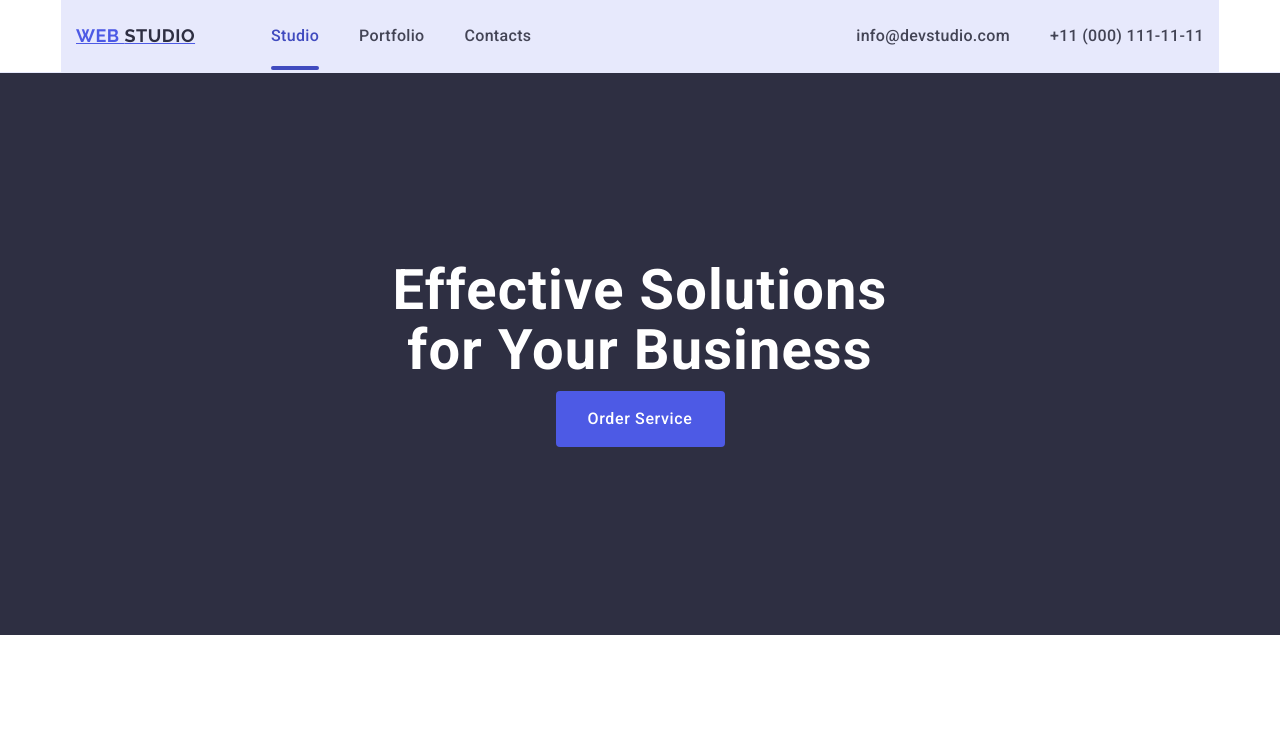
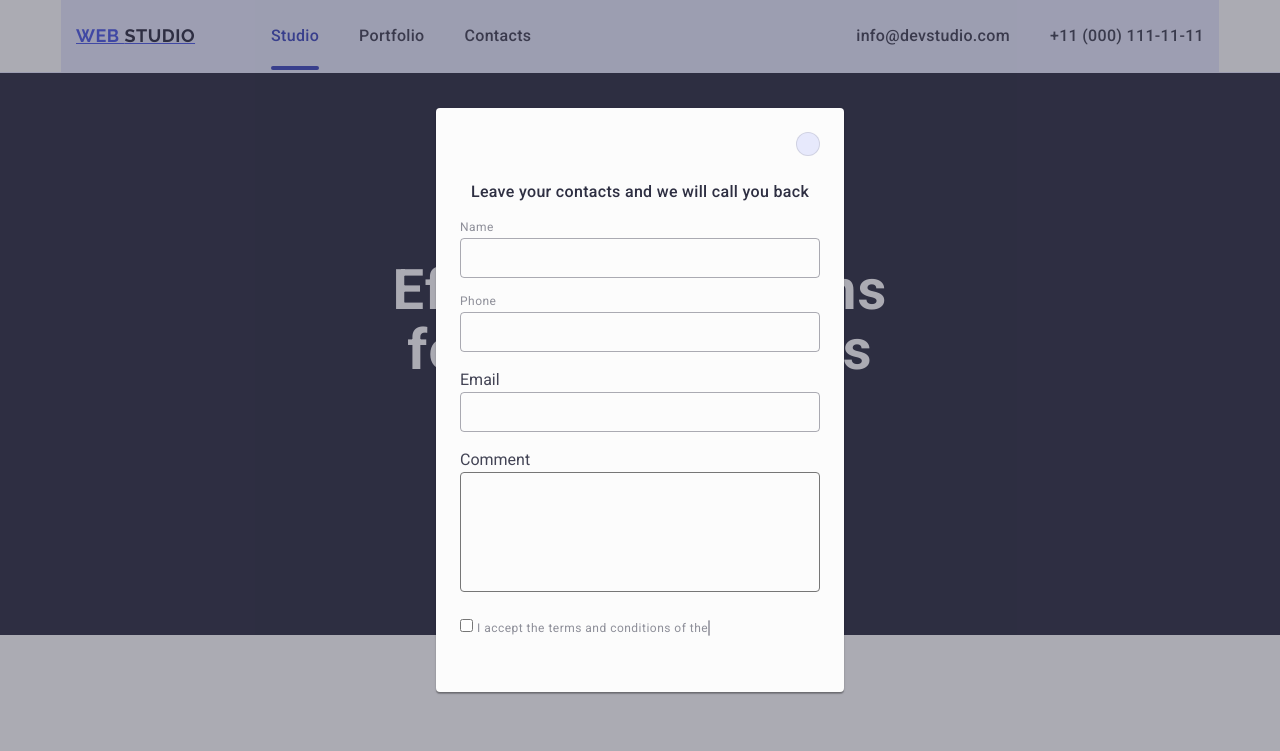
Before and after one commit to NazanK/goit-markup-hw-05, a plain HTML site: page index.html in a window 1280 px wide. Shown: the top 751 px of the page. Drawn offline with nearby package versions, Linux system fonts and the light colour scheme.

Commit message:
proje oluşturuldu

```diff
--- a/css/style.css
+++ b/css/style.css
@@ -318,14 +318,6 @@ img{
     gap:24px;
 }
 
-.social-media-list .social-list .icon{
-    display: flex;
-    justify-content: center;
-    align-content: center;
-    padding: 12px 12px;
-    fill: #f4f4fd;
-}
-
 .social-media-list .social-list .social-link{
     width: 100%;
     height: 100%;
@@ -335,6 +327,14 @@ img{
     align-items: center;
     justify-content: center;
     transition: background-color 250ms cubic-bezier(0.4, 0, 0.2, 1);
+ }
+
+.social-media-list .social-list .social-link .icon{
+    display: flex;
+    justify-content: center;
+    align-content: center;
+    padding: 12px 12px;
+    fill: #f4f4fd;
 }
 
 .social-media-list .social-list .social-link:hover,
@@ -559,43 +559,36 @@ img{
     fill: #f4f4fd;
 }
 
-.footer .subscribe-container {
-    margin-left: 60px;
-  }
-
-  .footer .subscribe-container .text {
+.footer .form-container .form-text{
     margin-bottom: 16px;
     font-weight: 500;
     font-size: 16px;
     line-height: 1.5;
     letter-spacing: 0.02em;
-    color: #ffffff;
+    color:#FFFFFF;
+
 }
 
-  .footer .subscribe-container .subscribe-form {
+.form{
     display: flex;
-    gap: 24px;
+    gap:24px;
 }
 
-  .subscribe-container .subscribe-form .subscribe-input {
+.footer .form .label .input{
     width: 264px;
     height: 40px;
-    border: 1px solid #ffffff;
+    border:1px solid #ffffff;
     background-color: transparent;
     font-size: 12px;
     line-height: 2;
     letter-spacing: 0.04em;
     padding-left: 16px;
-    box-shadow: 0px 4px 4px rgba(0, 0, 0, 0.15);
+    box-shadow: 0px 4px 4px rgba(0,0,0,0.15);
     border-radius: 4px;
     color: #ffffff;
 }
 
-  .subscribe-container .subscribe-form .subscribe-input::placeholder {
-    color: #ffffff;
-  }
-
-  .subscribe-container .subscribe-form .form-btn {
+.footer .form .form-button{
     min-width: 165px;
     height: 40px;
     display: flex;
@@ -608,13 +601,169 @@ img{
     letter-spacing: 0.04em;
     color: #ffffff;
     cursor: pointer;
-    background: #4d5ae5;
+    background-color:#4D5AE5 ;
     border: none;
     border-radius: 4px;
-    box-shadow: 0px 4px 4px rgba(0, 0, 0, 0.15);
-    transition: background-color 250ms cubic-bezier(0.4, 0, 0.2, 1);
 }
 
-  .subscribe-container .subscribe-form .form-btn .send-icon {
+.footer .form .form-button .form-icon{
     margin-left: 16px;
 }
+
+.modal-window{
+    position: fixed;
+    top: 0;
+    left: 0;
+    width: 100%;
+    height: 100%;
+    background-color:  rgba(46, 47, 66, 0.4);
+    transition: opacity 250ms cubic-bezier(0.4, 0, 0.2, 1), visibility 250ms cubic-bezier(0.4, 0, 0.2, 1);
+}
+
+.modal-window .modal-container{
+    position: absolute;
+    top: 50%;
+    left: 50%;
+    transform: translate(-50%, -50%);
+    width: 408px;
+    min-height: 584px;
+    background: #fcfcfc;
+    box-shadow: 0px 1px 1px rgba(0, 0, 0, 0.14),
+                0px 1px 3px rgba(0, 0, 0, 0.12),
+                0px 2px 1px rgba(0, 0, 0, 0.2);
+
+    border-radius: 4px;
+    transition: transform 250ms cubic-bezier(0.4, 0, 0.2, 1);
+    padding: 72px 24px 24px 24px;
+}
+
+.modal-window .modal-container .modal-button{
+    position: absolute;
+    top: 24px;
+    right: 24px;
+    width: 24px;
+    height: 24px;
+    border-radius: 50%;
+    display: flex;
+    align-items: center;
+    justify-content: center;
+    background-color: #e7e9fc;
+    border: 1px solid rgba(0, 0, 0, 0.1);
+    padding: 0px;
+    cursor: pointer;
+    transition: background-color 250ms cubic-bezier(0.4, 0, 0.2, 1), border 250ms cubic-bezier(0.4, 0, 0.2, 1);
+}
+
+.modal-container .modal-button:hover,
+.modal-container .modal-button:focus{
+    background-color: #404bbf;
+    border:none;
+}
+
+.modal-container .modal-button .modal-icon{
+    transition: fill 250ms cubic-bezier(0.4, 0, 0.2, 1);
+
+}
+
+.modal-button:hover .modal-icon,
+.modal-button:focus .modal-icon{
+    fill: #ffffff;
+}
+
+.modal-text{
+    font-weight: 500;
+    font-size: 16px;
+    line-height: 1.5;
+    text-align: center;
+    letter-spacing: 0.02em;
+    color: #2E2F42;
+    margin-bottom: 16px;
+}
+
+.form-div {
+    margin-bottom: 8px;
+}
+
+.form-div .form-label{
+    font-size: 12px;
+    line-height: 1.17;
+    letter-spacing: 0.04em;
+    color: #8e8f99;
+    display: block;
+    margin-bottom: 4px;
+
+}
+
+.modal-div{
+    position: relative;
+}
+
+.modal-input{
+    width: 100%;
+    height: 40px;
+    border: 1px solid rgba(46,47,66,0.4);
+    border-radius: 4px;
+    background-color: transparent;
+    padding-left: 38px;
+    outline: transparent;
+    transition: border-color 250ms cubic-bezier(0.4, 0, 0.2, 1);
+}
+
+.modal-input:focus{
+    border-color: #4D5AE5;
+}
+
+.user-icon{
+    position: absolute;
+    left: 16px;
+    top: 50%;
+    transform: translateY(-50%);
+    transition: fill 250ms cubic-bezier(0.4, 0, 0.2, 1);
+}
+
+.modal-input:focus .user-icon{
+    fill: #4D5AE5;
+}
+
+.form-div{
+    margin-bottom: 16px;
+}
+
+.textarea{
+    width: 100%;
+    height: 120px;
+    font-size: 12px;
+    line-height: 1.17;
+    letter-spacing: 0.04em;
+    color: rgba(46,47,66,0.4);
+    border-radius: 4px;
+    background-color: transparent;
+    padding: 8px 16px;
+    outline: transparent;
+    resize: none;
+    transition: border-color 250ms cubic-bezier(0.4, 0, 0.2, 1);
+
+}
+
+.textarea :focus{
+    border-color: #4D5AE5;
+}
+
+.form-div-submit{
+    margin-bottom: 24px;
+}
+
+.check-privactText{
+    font-size: 12px;
+    line-height: 1.17;
+    letter-spacing: 0.04em;
+    color: #8e8f99;
+
+}
+
+.check-privactText .privacy-span{
+    width: 16px;
+    height: 16px;
+    border: 1px solid rgba(46,47,66,0.4);
+    border-radius: 2px;
+}
--- a/index.html
+++ b/index.html
@@ -400,9 +400,62 @@
                 </form>
             </div>
         </div>
+                </div>
 
 
     </footer>
 
+    <div class="modal-window">
+        <div class="modal-container">
+            <button type="button" class="modal-button">
+                <svg class="modal-icon" width="8" height="8"><use href="./images/icons.svg#icon-close-black-18dp-2-1"></use></svg>
+            </button>
+
+            <p class="modal-text">Leave your contacts and we will call you back</p>
+
+            <form>
+                <div class="form-div">
+                    <label class="form-label" for="user-name">Name</label>
+                    <div class="modal-div">
+                        <input id="user-name" class="modal-input" name="user-name" type="text">
+                        <svg class="user-icon" width="18" height="24"><use href="./images/icons.svg#icon-person-black-18dp-1"></use></svg>
+                    </div>
+                </div>
+
+                <div class="form-div">
+                    <label class="form-label" for="user-name">Phone</label>
+                    <div class="modal-div">
+                        <input class="modal-input" name="user-name" type="text">
+                        <svg class="user-icon" width="18" height="24"><use href="./images/icons.svg#icon-Vector-1"></use></svg>
+                    </div>
+                </div>
+
+                <div class="form-div">
+                    <label class="form-name" for="user-name">Email</label>
+                    <div class="modal-name">
+                        <input class="modal-input" name="user-name" type="text">
+                        <svg class="user-icon" width="18" height="24"><use href="./images/icons.svg#icon-Vector"></use></svg>
+                    </div>
+                </div>
+
+                <div class="form-div">
+                    <label class="form-name" for="user-comment">Comment</label>
+                    <div class="modal-name">
+                        <textarea id="user-comment" name="user-comment" placeholder="Text input" class="textarea">
+
+                        </textarea>
+                    </div>
+                </div>
+
+                <div class="form-div-submit">
+                    <input id="user-privacy" type="checkbox" value="true" name="user-privacy" class="form-check" visually-hidden>
+                    <label class="check-privactText" for="user-privacy">I accept the terms and conditions of the
+                        <span class="privacy-span"></span>
+                    </label>
+                </div>
+            </form>
+        </div>
+    </div>
+
 </body>
 </html>
```
Lines whose indentation alone changed are shown as unchanged.
